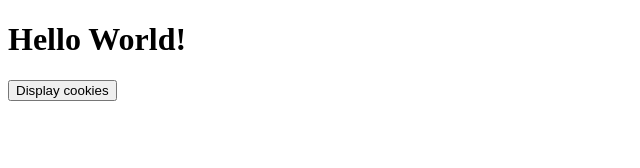
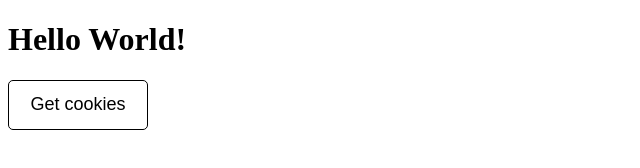
Before and after one commit to dodge1912/cookies-demo, a website: page public/index.html in a window 1280 px wide. Shown: the whole page, without its empty margins (0-640 px from the left). Drawn offline with Linux system fonts and the light colour scheme.

Commit message:
Add basic styling to btn

```diff
--- a/public/index.html
+++ b/public/index.html
@@ -9,7 +9,7 @@
 </head>
 <body>
     <h1>Hello World!</h1>
-    <button>Display cookies</button>
+    <button class="get-cookies">Get cookies</button>
     <script src="index.js"></script>
 </body>
 </html>
--- a/public/styles.css
+++ b/public/styles.css
@@ -9,6 +9,11 @@ html {
 }
 
 .get-cookies {
-  width: 50px;
+  background-color: white;
+  font-size: 18px;
+  width: 140px;
   height: 50px;
+  border: 1px solid black;
+  border-radius: 5px;
+  cursor: pointer;
 }
--- a/server.js
+++ b/server.js
@@ -4,9 +4,7 @@ const cookieParser = require('cookie-parser');
 
 app.use(cookieParser());
 
-app.get('/', function(req, res) {
-  res.sendFile(__dirname + '/public/index.html');
-});
+app.use(express.static('public'));
 
 app.get('/getCookie', function(req, res) {
   res.cookie('hello', 'world', {maxAge: 900000, httpOnly: false});
```
